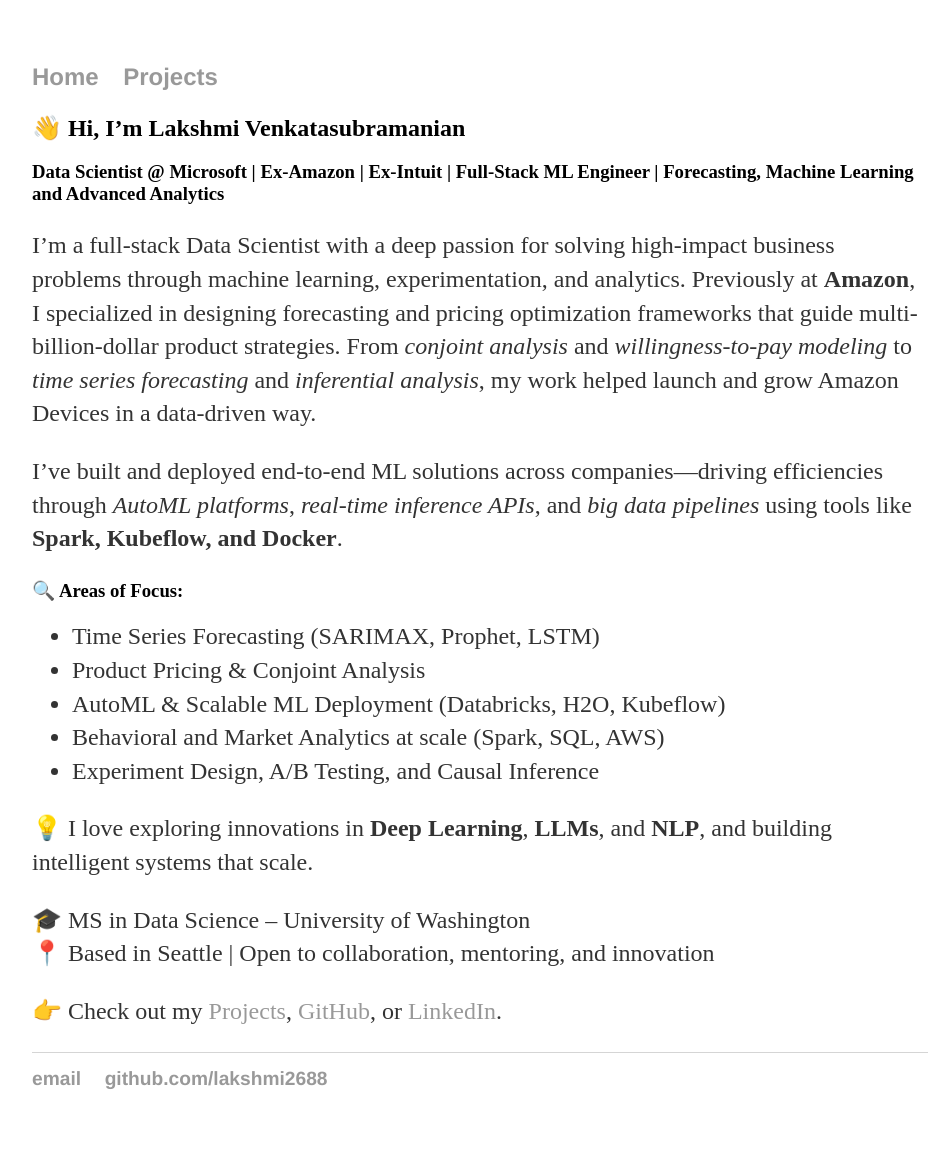
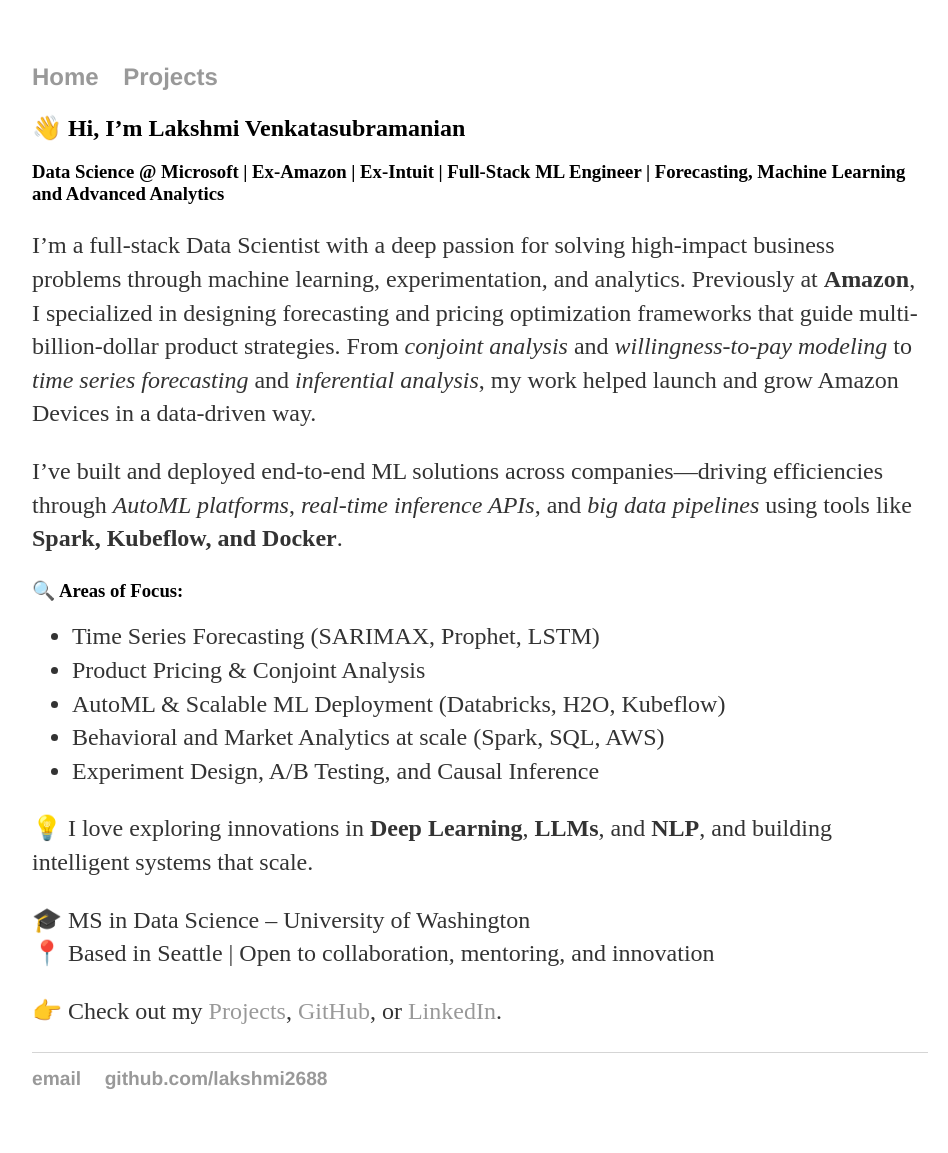
Before and after one commit to lakshmi2688/lakshmi2688.github.io, a Jekyll site: the page built from index.html, in a window 1280 px wide. Shown: the whole page, without its empty margins (160-1108 px from the left). Built offline with Jekyll 4.4.1, drawn with Linux system fonts in a browser that asks for light colours.

Commit message:
Update index.html

```diff
--- a/index.html
+++ b/index.html
@@ -6,7 +6,7 @@
 <div class="blurb">
 <section id="about">
   <h2>👋 Hi, I’m Lakshmi Venkatasubramanian</h2>
-  <h3>Data Scientist @ Microsoft | Ex-Amazon | Ex-Intuit | Full-Stack ML Engineer | Forecasting, Machine Learning and Advanced Analytics</h3>
+  <h3>Data Science @ Microsoft | Ex-Amazon | Ex-Intuit | Full-Stack ML Engineer | Forecasting, Machine Learning and Advanced Analytics</h3>
 
   <p>
     I’m a full-stack Data Scientist with a deep passion for solving high-impact business problems through machine learning, experimentation, and analytics.
```
